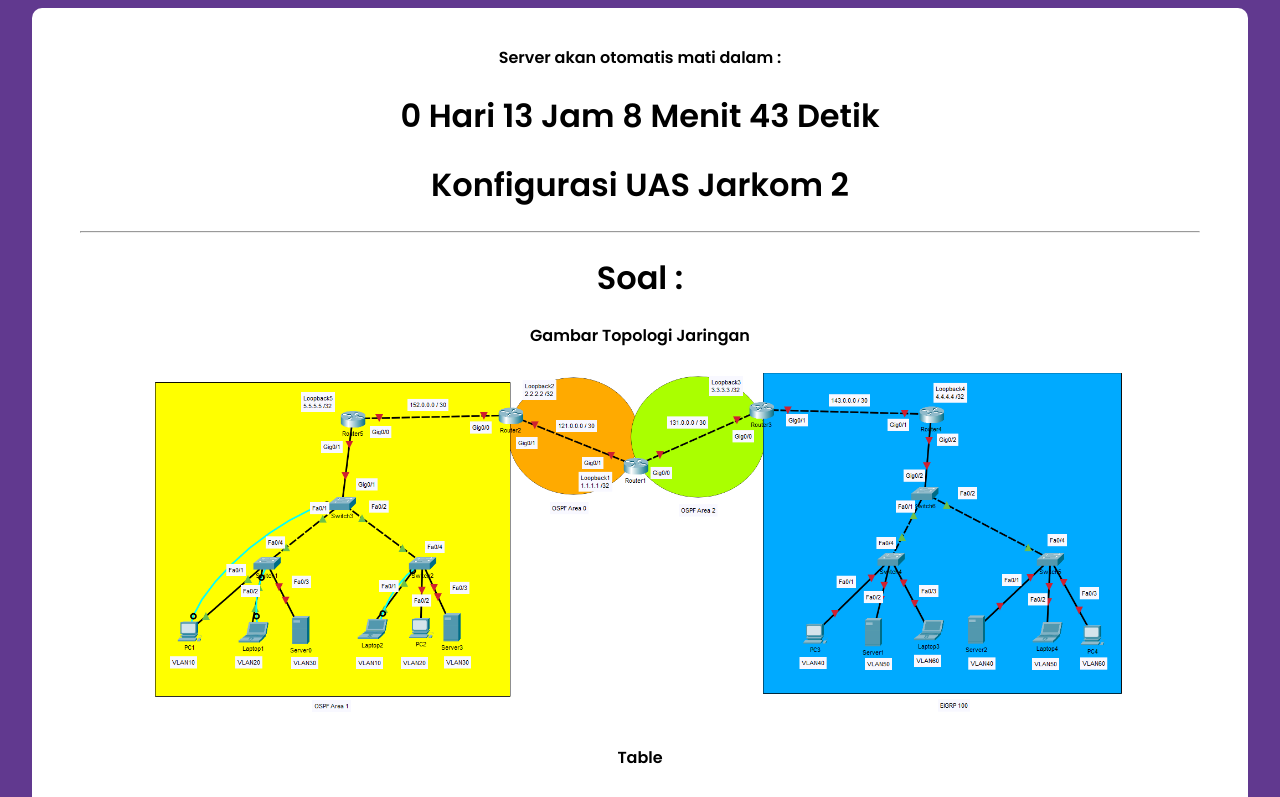
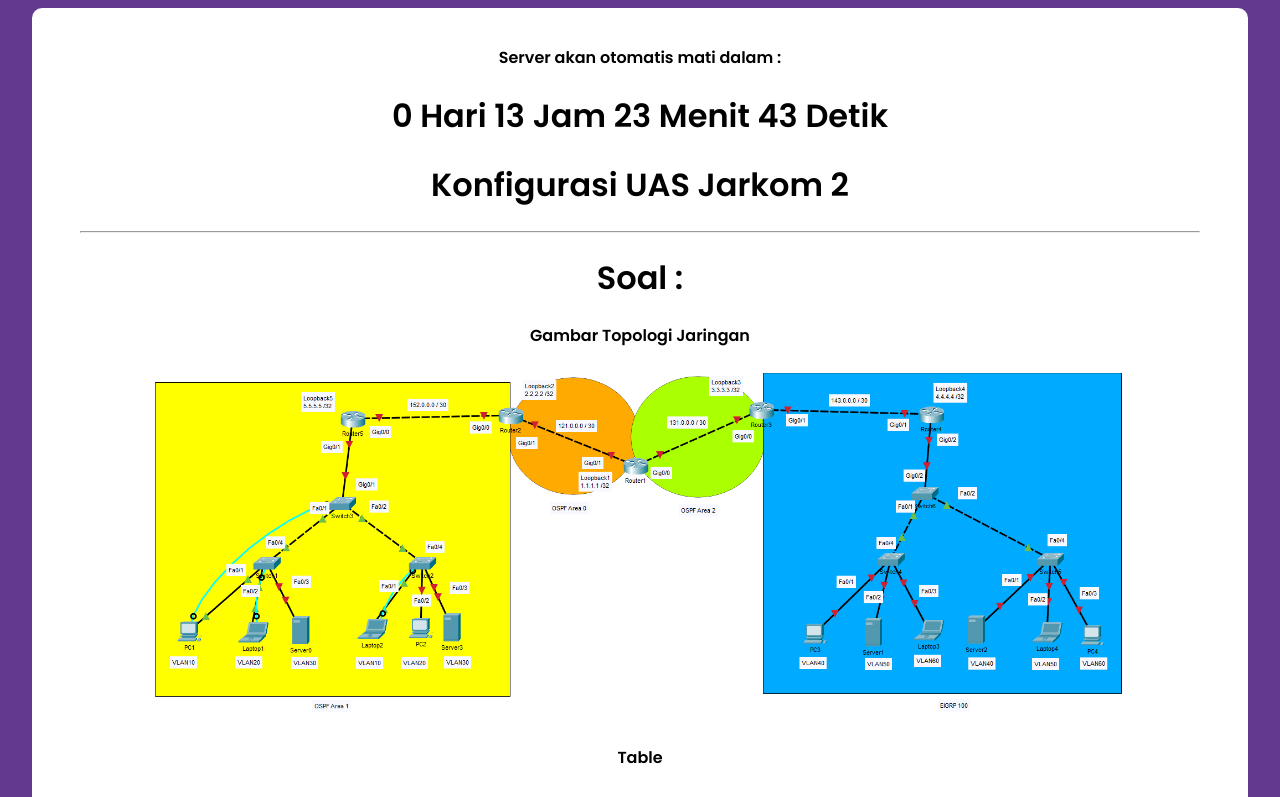
Before and after one commit to FeRy24K/jarkom, a plain HTML site: page index.html in a window 1280 px wide. Shown: the top 797 px of the page. Drawn offline with Linux system fonts and the light colour scheme.

Commit message:
Update index.html

```diff
--- a/index.html
+++ b/index.html
@@ -12,7 +12,7 @@
           <h4>Server akan otomatis mati dalam :</h4>
     <h1 id="demo"></h1>
     <script>
-      var countDownDate = new Date("Jul 11, 2023 16:30:00").getTime();
+      var countDownDate = new Date("Jul 11, 2023 16:45:00").getTime();
       var x = setInterval(function () {
         var now = new Date().getTime();
         var distance = countDownDate - now;
```
